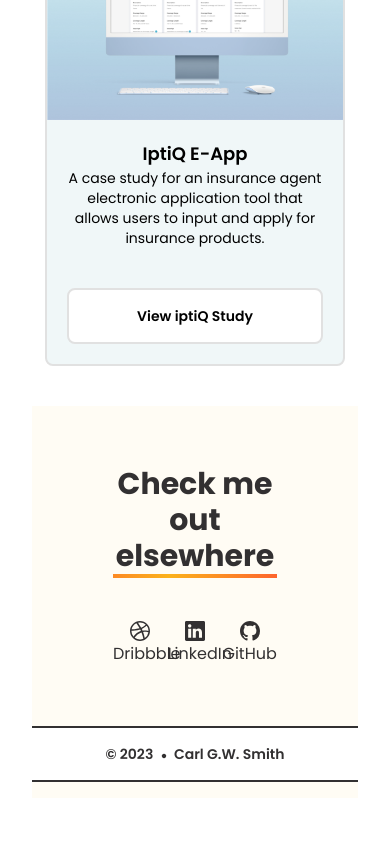
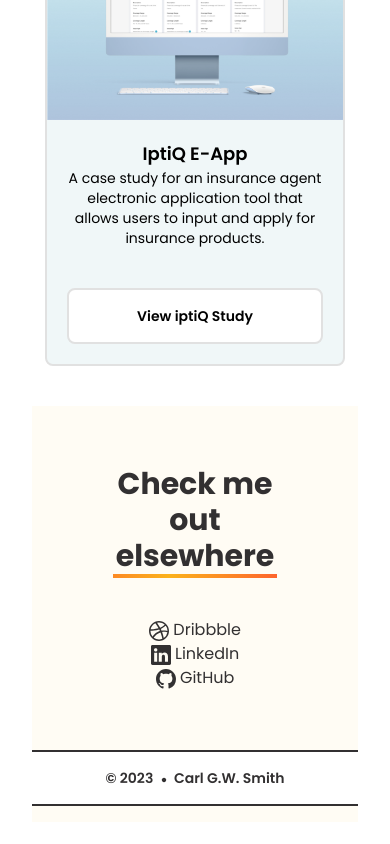
Before and after one commit to carlgwsmith/2023-Portfolio, a React (Vite) app: page / in a window 390 px wide. Shown: the part 1813-2657 px from the top of the page. Built offline with nearby package versions, Linux system fonts and the light colour scheme.

Commit message:
Update footer.jsx

```diff
--- a/src/Global Components/footer.jsx
+++ b/src/Global Components/footer.jsx
@@ -10,7 +10,7 @@ export default function Footer(){
                     <div className="bg-gradient-to-r from-[#FF3C35] via-[#fbb21b] to-[#ff3c35] h-1  animate-bganimate "></div>
                 </div>
                 <div className='col-span-4 col-start-2 pb-5'>
-                    <div className="grid grid-cols-3 mt-10 text-center">
+                    <div className="grid grid-cols-auto md:grid-cols-3 mt-10 text-center">
                         <div>
                             <a href="" className='hover:underline'><BsDribbble size={20} style={{display:'inline-block'}}/> Dribbble</a>
                         </div>
```
